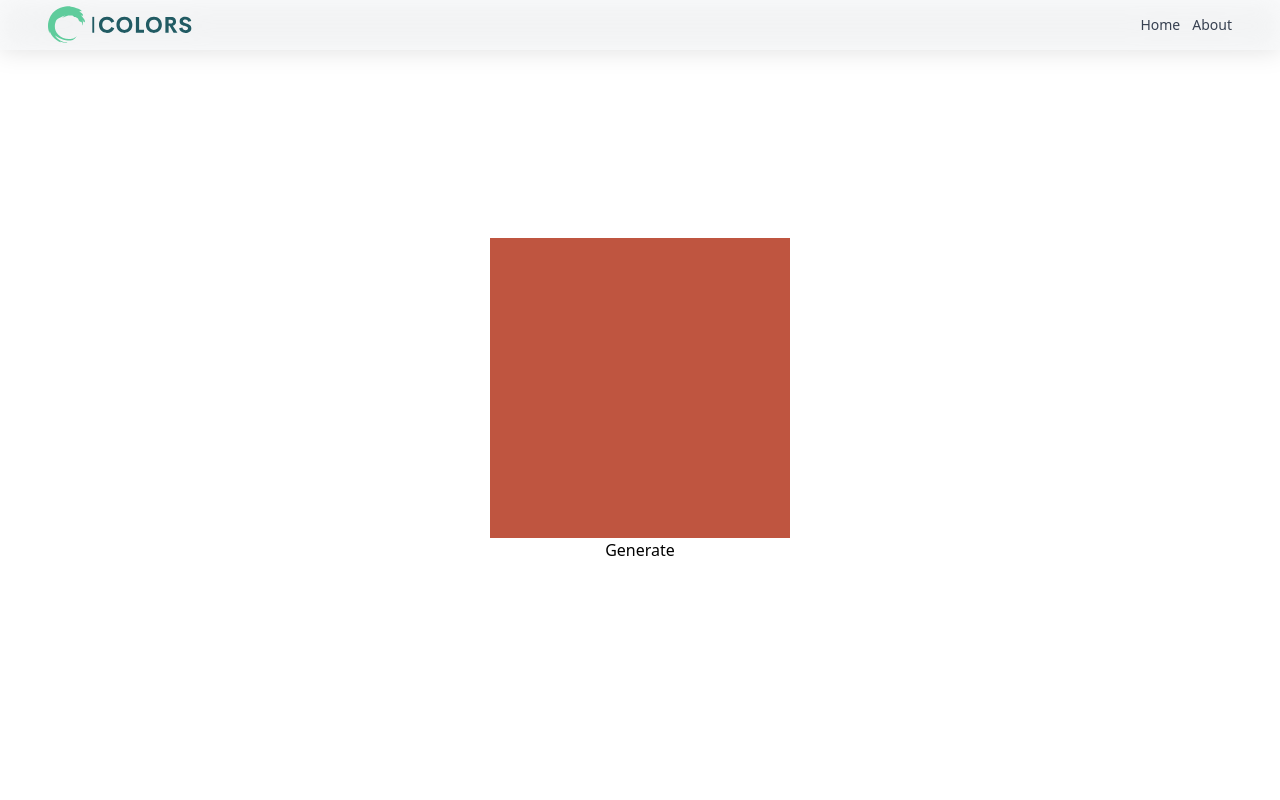
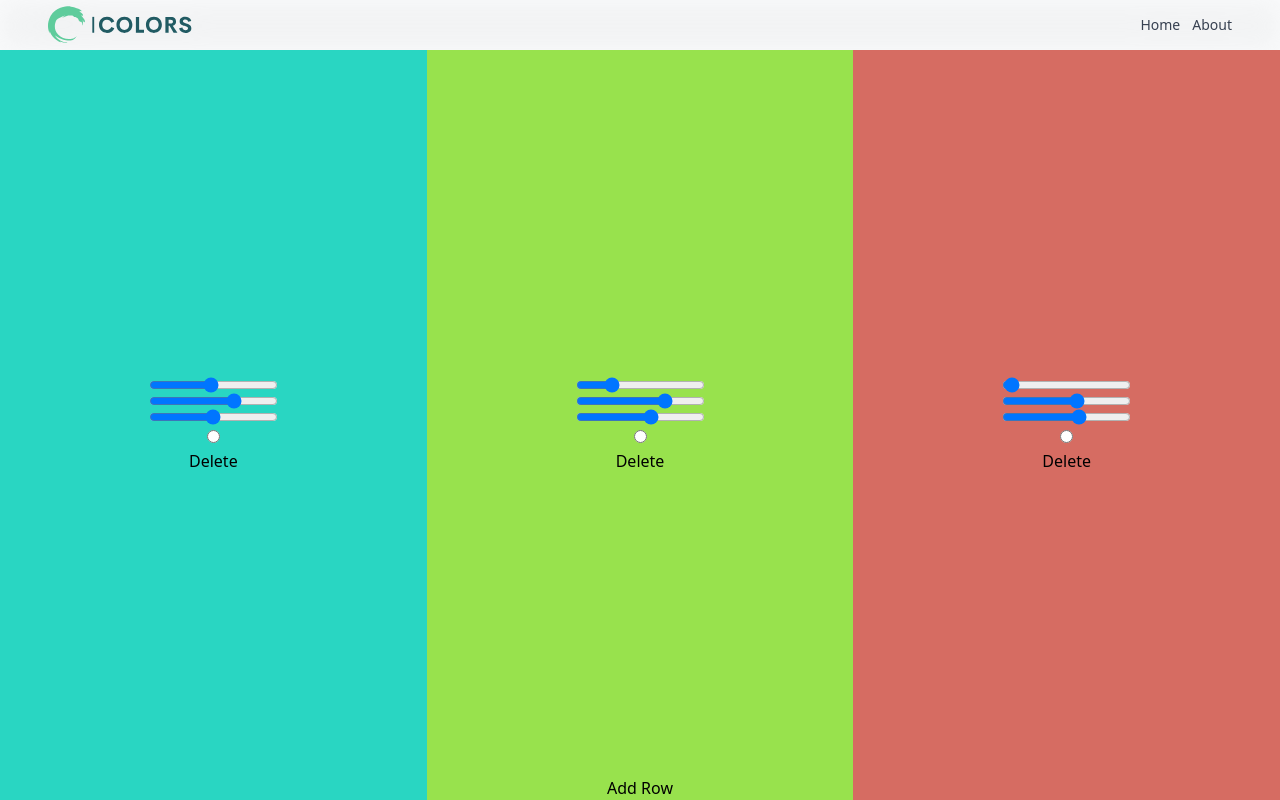
Before and after one commit to Gaith-M/Colors, a React (Vite) app: page / in a window 1280 px wide. Built offline with nearby package versions, Linux system fonts and the light colour scheme.

Commit message:
colors can no be added, deleted, and edited

```diff
--- a/package.json
+++ b/package.json
@@ -11,6 +11,7 @@
   },
   "dependencies": {
     "framer-motion": "^10.12.2",
+    "nanoid": "^4.0.2",
     "react": "^18.2.0",
     "react-dom": "^18.2.0",
     "react-router-dom": "^6.10.0"
--- a/src/assets/styles/output.css
+++ b/src/assets/styles/output.css
@@ -520,6 +520,10 @@ video {
   position: absolute;
 }
 
+.relative {
+  position: relative;
+}
+
 .left-0 {
   left: 0px;
 }
@@ -540,20 +544,20 @@ video {
   height: 50px;
 }
 
+.h-\[calc\(100vh_-_50px\)\] {
+  height: calc(100vh - 50px);
+}
+
 .min-h-screen {
   min-height: 100vh;
-}
-
-.min-h-\[300px\] {
-  min-height: 300px;
 }
 
 .w-full {
   width: 100%;
 }
 
-.min-w-\[300px\] {
-  min-width: 300px;
+.flex-1 {
+  flex: 1 1 0%;
 }
 
 .transform {
@@ -562,6 +566,10 @@ video {
 
 .flex-col {
   flex-direction: column;
+}
+
+.items-end {
+  align-items: flex-end;
 }
 
 .items-center {
@@ -656,6 +664,10 @@ video {
   filter: var(--tw-blur) var(--tw-brightness) var(--tw-contrast) var(--tw-grayscale) var(--tw-hue-rotate) var(--tw-invert) var(--tw-saturate) var(--tw-sepia) var(--tw-drop-shadow);
 }
 
+.filter {
+  filter: var(--tw-blur) var(--tw-brightness) var(--tw-contrast) var(--tw-grayscale) var(--tw-hue-rotate) var(--tw-invert) var(--tw-saturate) var(--tw-sepia) var(--tw-drop-shadow);
+}
+
 @media (min-width: 640px) {
   .sm\:px-4 {
     padding-left: 1rem;
--- /dev/null
+++ b/src/components/color-column/index.tsx
@@ -0,0 +1,23 @@
+import { Column_interface } from "../../constants/interfaces";
+import { HUE, LIGHT, SATURATION } from "../../constants/enums";
+
+const Column = ({ id, hue, saturation, light, handleChange, removeCol }: Column_interface) => {
+  console.log(light);
+  return (
+    <div
+      style={{ backgroundColor: `hsla(${hue}, ${saturation}%, ${light}%, 1)` }}
+      className="flex-1 h-[calc(100vh_-_50px)] flex flex-col items-center justify-center"
+    >
+      <input type="range" name={HUE} value={hue} min={0} max={360} onChange={({ target }) => handleChange(id, +target.value, HUE)} />
+      <input type="range" name={SATURATION} value={saturation} min={0} max={100} onChange={({ target }) => handleChange(id, +target.value, SATURATION)} />
+      <input type="range" name={LIGHT} value={light} min={0} max={100} onChange={({ target }) => handleChange(id, +target.value, LIGHT)} />
+
+      <label htmlFor={id.toString()}>
+        <input type="radio" />
+      </label>
+      <button onClick={() => removeCol(id)}>Delete</button>
+    </div>
+  );
+};
+
+export default Column;
--- /dev/null
+++ b/src/constants/enums.ts
@@ -0,0 +1,3 @@
+export const HUE = 'HUE';
+export const SATURATION = 'SATURATION';
+export const LIGHT = 'LIGHT';
--- /dev/null
+++ b/src/constants/interfaces.ts
@@ -0,0 +1,16 @@
+export interface Column_interface {
+  id: string;
+  hue: number;
+  saturation: number;
+  light: number;
+  handleChange: (id: string, val: number, name: string) => void;
+  removeCol: (id: string) => void;
+}
+
+export interface Color_interface {
+  id: string;
+  locked: boolean;
+  HUE: number;
+  LIGHT: number;
+  SATURATION: number;
+}
--- a/src/pages/home.tsx
+++ b/src/pages/home.tsx
@@ -1,20 +1,64 @@
 import { useState } from "react";
-import { construct_random_color } from "../utils";
+import { construct_random_color, generate_hue, generate_percentage } from "../utils";
+import Column from "../components/color-column";
+import { nanoid } from "nanoid";
+import { Color_interface } from "../constants/interfaces";
+import { HUE, LIGHT, SATURATION } from "../constants/enums";
 
 const Home = () => {
-    const [color, setColor] = useState('hsl(10, 50%, 50%)')
+  const [cols, setCols] = useState<Color_interface[]>([
+    {
+      id: nanoid(),
+      [HUE]: generate_hue(),
+      [SATURATION]: generate_percentage(75, 50),
+      [LIGHT]: generate_percentage(75, 50),
+      locked: false,
+    },
+    {
+      id: nanoid(),
+      [HUE]: generate_hue(),
+      [SATURATION]: generate_percentage(75, 50),
+      [LIGHT]: generate_percentage(75, 50),
+      locked: false,
+    },
+    {
+      id: nanoid(),
+      [HUE]: generate_hue(),
+      [SATURATION]: generate_percentage(75, 50),
+      [LIGHT]: generate_percentage(75, 50),
+      locked: false,
+    },
+  ]);
 
-  const generate_color = () => {
-    let [h, s, l] = construct_random_color();
-    let color = `hsl(${h}, ${s}%, ${l}%)`;
-    setColor(color);
+  // Add a new random color
+  const add_col = () => {
+    if (cols.length >= 6) return;
+
+    setCols([...cols, { id: nanoid(), [HUE]: generate_hue(), [SATURATION]: generate_percentage(80, 50), [LIGHT]: generate_percentage(80, 50), locked: false }]);
   };
 
+  const remove_col = (id: string) => {
+    // Just in case..
+    if (cols.length <= 1) return;
+
+    setCols(cols.filter((el) => el.id !== id));
+  };
+
+  const handle_change = (id: string, val: number, type: string) => {
+    const col_index = cols.findIndex((el) => el.id == id);
+    let target_color = cols[col_index];
+    setCols([...cols.slice(0, col_index), { ...target_color, [type]: val }, ...cols.slice(col_index + 1)]);
+  };
 
   return (
-    <div className="w-full min-h-screen flex flex-col items-center justify-center">
-      <div className="min-w-[300px] min-h-[300px]" style={{backgroundColor: color}}></div>
-      <button onClick={generate_color}>Generate</button>
+    <div className="relative w-full min-h-screen flex items-end justify-center">
+      {cols.map((el) => (
+        <Column key={el.id} id={el.id} removeCol={remove_col} handleChange={handle_change} hue={el.HUE} saturation={el.SATURATION} light={el.LIGHT} />
+      ))}
+
+      <div className="absolute">
+        <button onClick={add_col}>Add Row</button>
+      </div>
     </div>
   );
 };
--- a/src/utils/index.ts
+++ b/src/utils/index.ts
@@ -2,8 +2,9 @@ export function generate_hue(): number {
   return Math.floor(Math.random() * 361);
 }
 
-export function generate_percentage(): number {
-  let random_number = Math.random() * 100;
+// I updated the function to receive min and max value in order to control the intensity of the colors because lighter colors are more inviting and easier on the eyes.
+export function generate_percentage(min: number, max: number): number {
+  let random_number = (Math.random() * (max - min) + min);
 
   if (random_number < 0.1) return 0.0;
 
@@ -12,10 +13,12 @@ export function generate_percentage(): number {
   return +random_number.toFixed(2);
 }
 
+
+// Currently not being used.
 export function construct_random_color(): number[] {
   const hue = generate_hue();
-  const light = generate_percentage();
-  const saturation = generate_percentage();
+  const light = generate_percentage(80, 30);
+  const saturation = generate_percentage(80, 30);
 
   return [hue, saturation, light];
 }
```
Also changed, not shown: src/components/logo/logo.tsx (+1 -1 lines), 1 other file (tests, documents, lock files or other folders).
